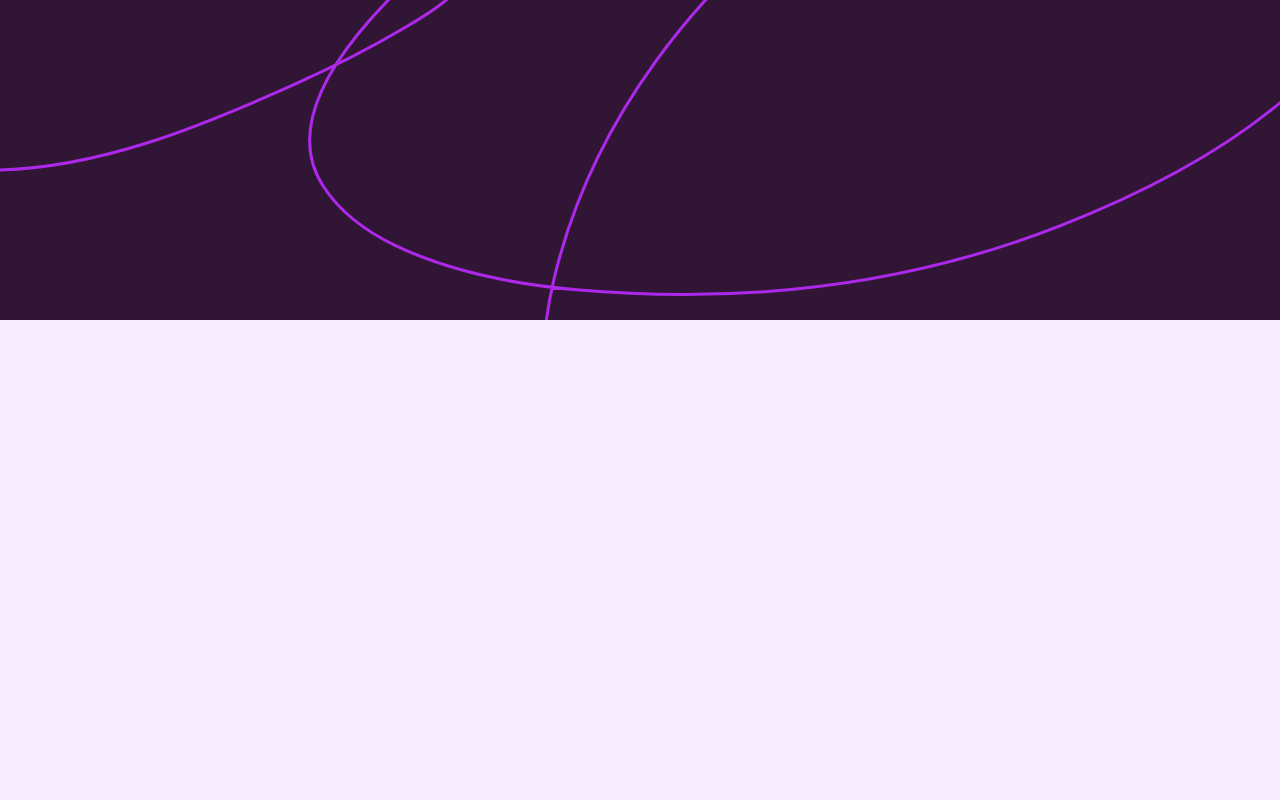
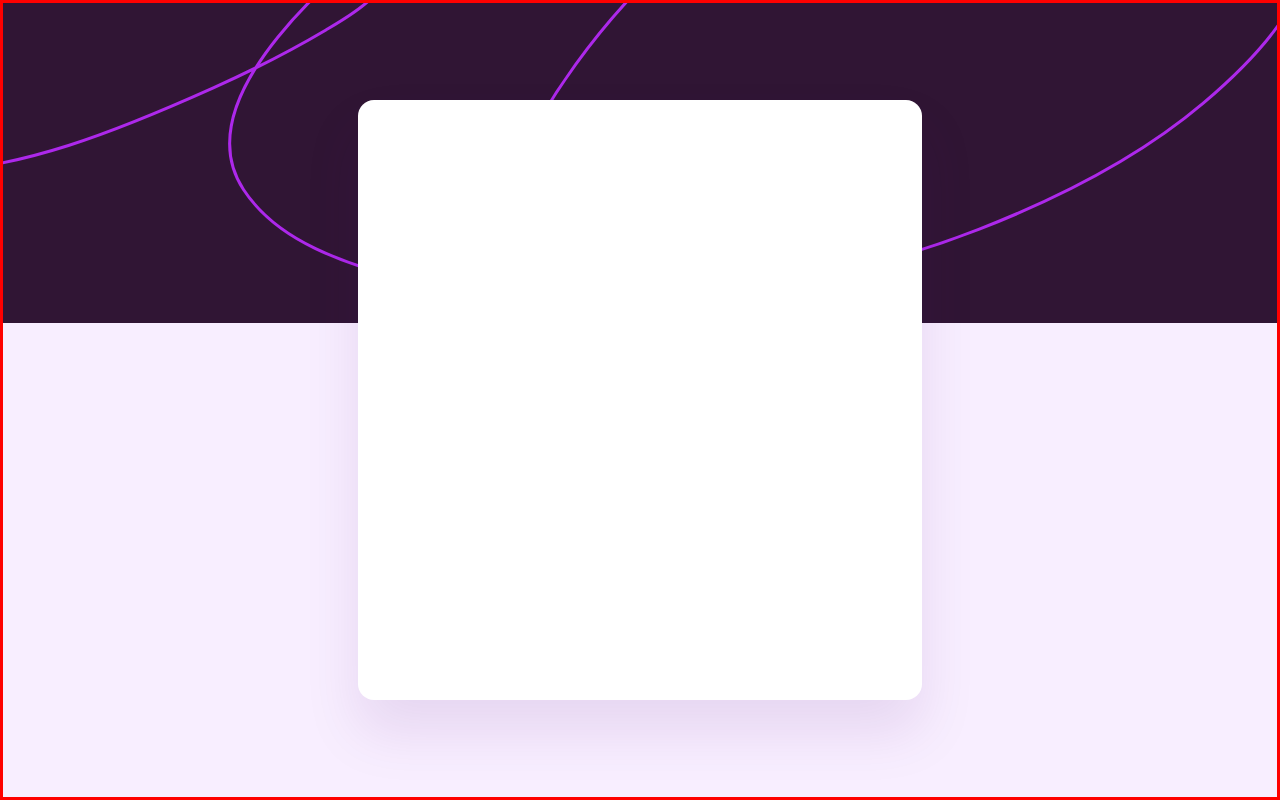
Before and after one commit to unachoza/Frontend-Mentor-Collection, a React (Vite) app: page /faq in a window 1280 px wide. Built offline with nearby package versions, Linux system fonts and the light colour scheme.

Commit message:
centered a div

```diff
--- a/src/components/newbie/FaqAccordion/FaqAccordion.module.css
+++ b/src/components/newbie/FaqAccordion/FaqAccordion.module.css
@@ -12,37 +12,46 @@
 	--Purple600: #886990;
 	--Purple100: #f8eeff;
 	--Violet600: #ad28eb;
+
+	--spacing-8px: 8px;
+	--spacing-16px: 16px;
+	--spacing-24px: 24px;
+	--spacing-32px: 32px;
+	--spacing-40px: 40px;
 }
 
+*,
 *::before,
 *::after {
 	box-sizing: border-box;
 	margin: 0;
 	padding: 0;
-	background-color: white;
 }
 
-.root {
-	min-width: 1280px;
-	height: 100vh;
-	width: 100vw;
-	margin: 0 auto;
+html,
+body {
+	height: 100%;
 }
 
 .main {
-	min-height: 100vh;
+	height: 100vh;
+	width: 100vw;
+	display: flex;
+	align-items: center;
+	justify-content: center;
 	background-image: url("./assets/images/background-pattern-desktop.svg");
+	background-position: top center;
 	background-repeat: no-repeat;
 	background-color: var(--Purple100);
+	border: solid red 3px;
 }
 
 .card {
-	display: flex;
-	padding: var(--spacing-500, 2.5rem);
+	height: 37.5rem;
+	width: 35.3rem;
+	padding: var(--spacing-40px, 2.5rem);
 	flex-direction: column;
-	align-items: flex-start;
 	gap: var(--spacing-400, 2rem);
-	align-self: stretch;
 	border-radius: 1rem;
 	background: var(--colors-white, #fff);
 	box-shadow: 0px 32px 56px 0px rgba(80, 0, 118, 0.1);
--- a/src/components/newbie/FaqAccordion/FaqAccordion.tsx
+++ b/src/components/newbie/FaqAccordion/FaqAccordion.tsx
@@ -3,9 +3,9 @@ import classes from "./FaqAccordion.module.css";
 const FaqAccordion = () => {
 	return (
 		<div className={classes.main}>
-			<div className="card">
-				<div className="title"></div>
-				<div className="faq-list"></div>
+			<div className={classes.card}>
+				<div className={classes.title}></div>
+				<div className={classes["faq-list"]}></div>
 			</div>
 		</div>
 	);
```
